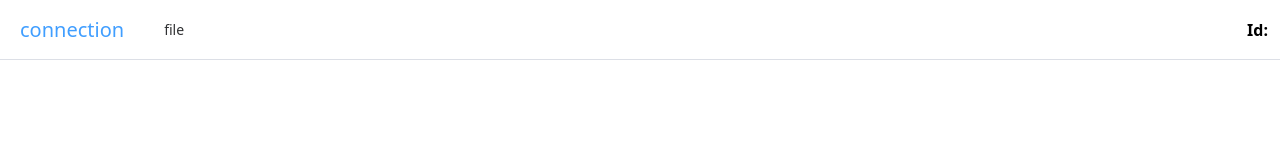
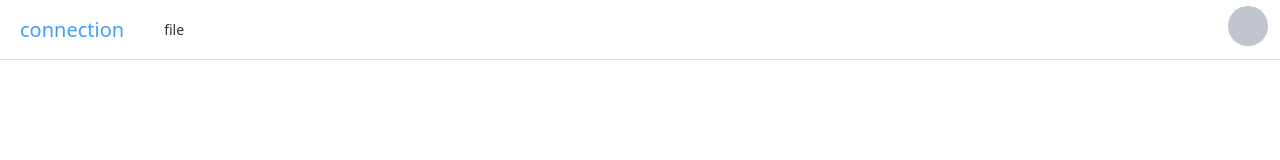
Before and after one commit to jacket-sikaha/p2p-file-transfer, a Vue app: page /about in a window 1280 px wide. Shown: the top 160 px of the page. Built offline with nearby package versions, Linux system fonts and the light colour scheme.

Commit message:
feat 修改id状态显示和ui布局

```diff
--- a/components.d.ts
+++ b/components.d.ts
@@ -7,6 +7,7 @@ export {}
 /* prettier-ignore */
 declare module 'vue' {
   export interface GlobalComponents {
+    ElAvatar: typeof import('element-plus/es')['ElAvatar']
     ElButton: typeof import('element-plus/es')['ElButton']
     ElCard: typeof import('element-plus/es')['ElCard']
     ElIcon: typeof import('element-plus/es')['ElIcon']
@@ -15,6 +16,7 @@ declare module 'vue' {
     ElMenu: typeof import('element-plus/es')['ElMenu']
     ElMenuItem: typeof import('element-plus/es')['ElMenuItem']
     ElOption: typeof import('element-plus/es')['ElOption']
+    ElPopover: typeof import('element-plus/es')['ElPopover']
     ElSelect: typeof import('element-plus/es')['ElSelect']
     ElSkeleton: typeof import('element-plus/es')['ElSkeleton']
     ElSkeletonItem: typeof import('element-plus/es')['ElSkeletonItem']
--- a/src/App.vue
+++ b/src/App.vue
@@ -3,6 +3,7 @@
     :default-active="activeIndex"
     class="el-menu-demo text-xl flex justify-between items-center"
     mode="horizontal"
+    :ellipsis="false"
     @select="handleSelect"
   >
     <div class="flex">
@@ -12,10 +13,13 @@
 
       <RouterLink to="/about"><el-menu-item index="2">file </el-menu-item></RouterLink>
     </div>
-    <div class="m-3 text-base">
-      <span class="font-bold">Id: </span>
-      <span> {{ peer?.id }}</span>
-    </div>
+    <el-popover title="ID" :width="200" trigger="hover" :content="peer?.id">
+      <template #reference>
+        <div class="m-3">
+          <el-avatar> {{ peer?.id.slice(0, 1) }} </el-avatar>
+        </div>
+      </template>
+    </el-popover>
   </el-menu>
   <!-- 每次路由切换时，Vue 会销毁旧组件并创建新组件，因此 onMounted 会重新执行。 -->
   <!-- 在路由切换时避免重复执行 onMounted，使用 keep-alive,可以缓存组件实例，避免重复挂载和卸载 -->
--- a/src/assets/main.css
+++ b/src/assets/main.css
@@ -2,8 +2,8 @@
 @tailwind components;
 @tailwind utilities;
 
-#app {
-  max-width: 1280px;
-  width: 100vw;
-  margin: 0 auto;
+html,
+body {
+  margin: 0;
+  padding: 0;
 }
--- a/src/views/AboutView.vue
+++ b/src/views/AboutView.vue
@@ -1,6 +1,6 @@
 <template>
   <div class="flex flex-col gap-2 items-center">
-    <el-card class="w-full" style="max-width: 40rem">
+    <el-card class="w-full" style="max-width: 35rem">
       <template #header>
         <div class="card-header">
           <span class="font-bold text-lg">选择发送方</span>
@@ -15,10 +15,9 @@
           :value="item.value"
         />
       </el-select>
-    </el-card>
 
       <el-upload
-      class="w-full max-w-72"
+        class="w-full max-w-72 mx-auto mt-2"
         drag
         multiple
         ref="uploadRef"
@@ -33,8 +32,9 @@
           <div class="el-upload__tip">文件上传个数限制为3,提交即自动上传</div>
         </template>
       </el-upload>
-    {{ fileList }}
-    <el-card class="w-full" style="max-width: 40rem">
+    </el-card>
+
+    <el-card class="w-full" style="max-width: 35rem">
       <template #header>
         <div class="card-header">
           <span class="font-bold text-lg">ReceiveData</span>
--- a/src/views/HomeView.vue
+++ b/src/views/HomeView.vue
@@ -66,7 +66,6 @@ const connectionKey = computed(() => {
 })
 
 onMounted(async () => {
-  ElMessage.success('onMounted')
   loading.value = true
   await startPeer()
   loading.value = false
```
Lines whose indentation alone changed are shown as unchanged.
